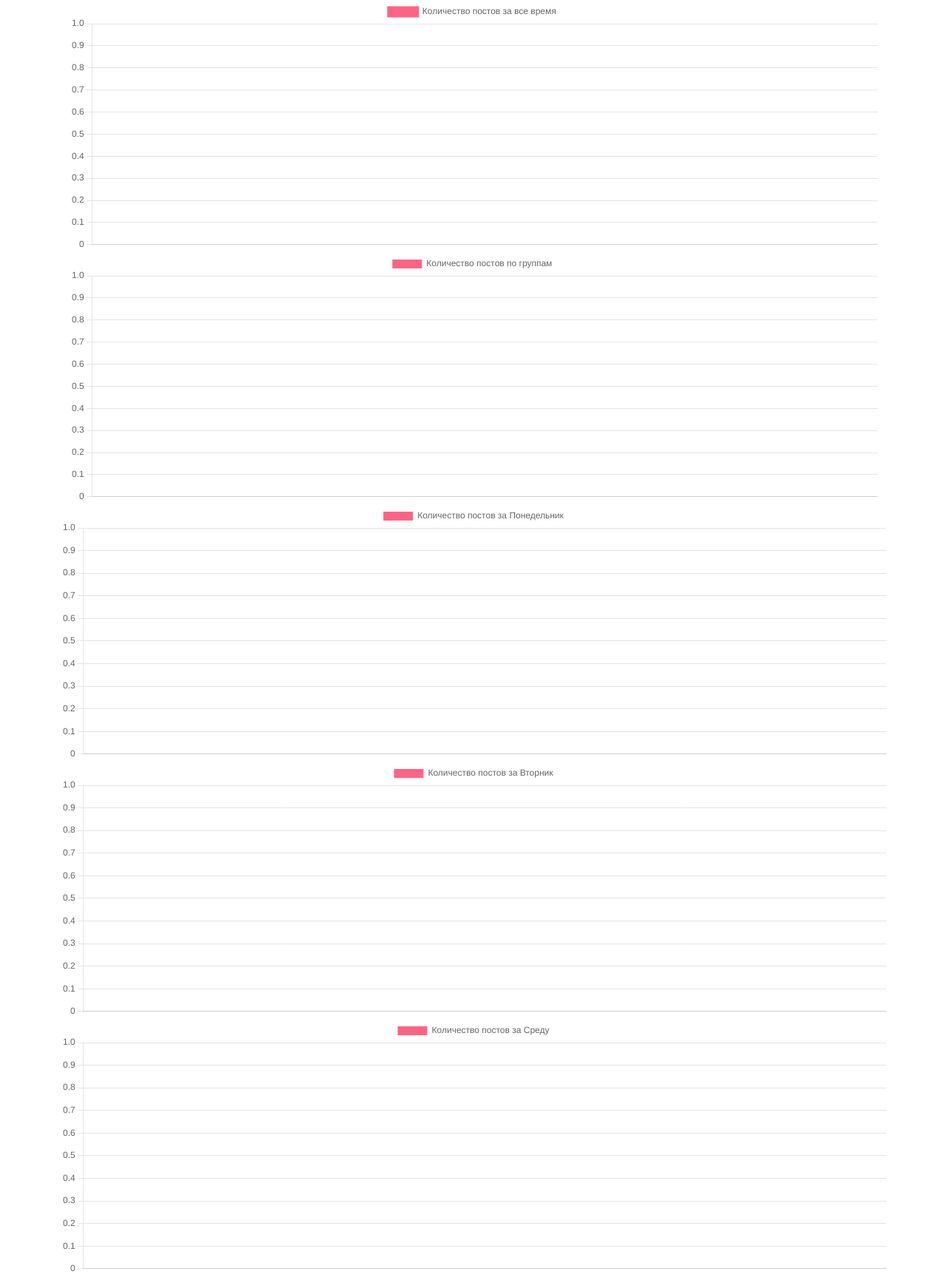
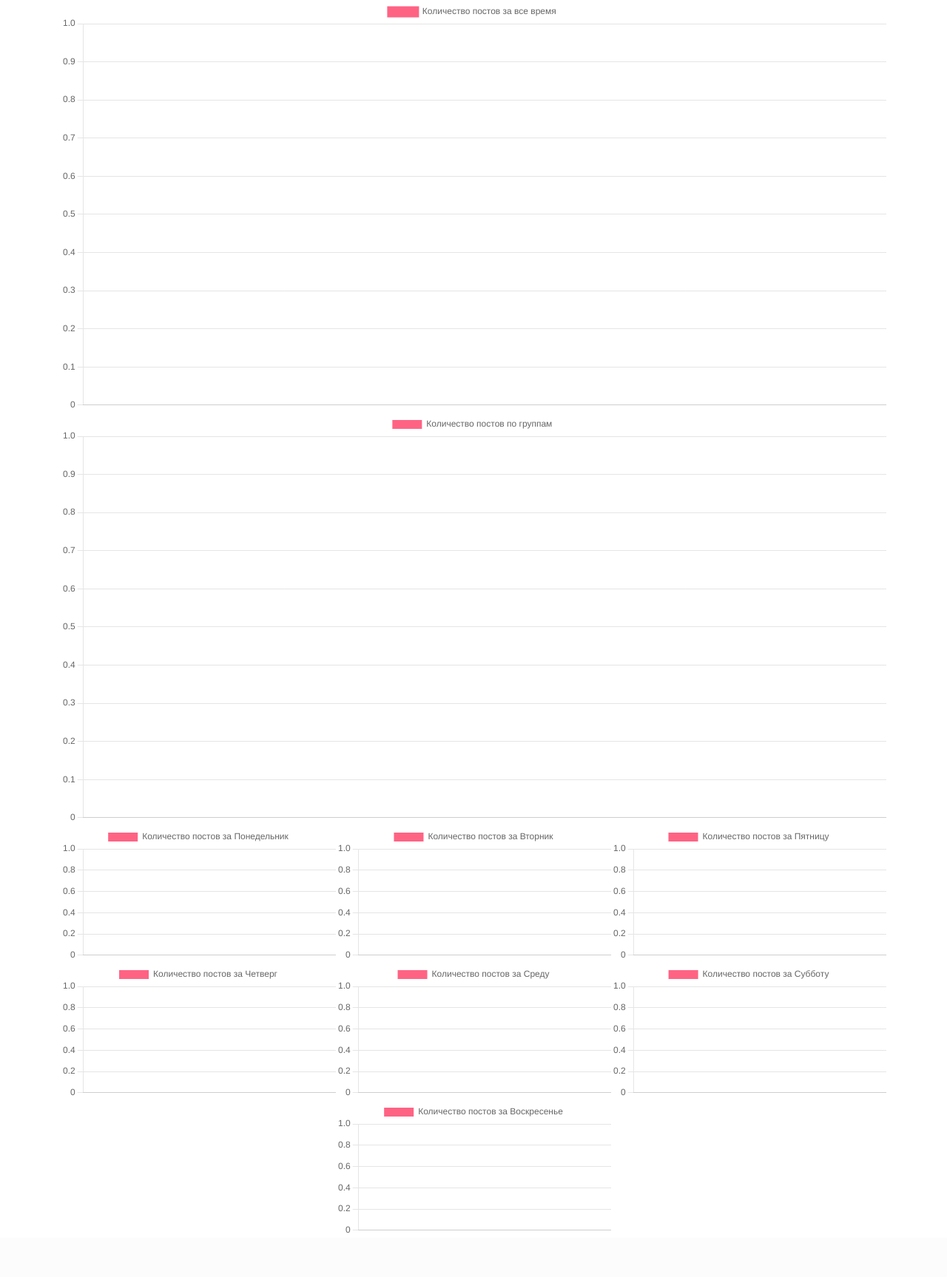
Before and after one commit to Buttee-bit/Analiz_tg_channel_UK, a Django app: template django_charts/templates/dashboard/results.html in a window 1280 px wide. Shown: the part 56-1783 px from the top of the page at 74% size. After the commit the page ends 1723 px from the top, so only its background shows below. Run offline with Django 4.2, Linux system fonts and the light colour scheme; the template is opened without the code that fills it: most values are stand-ins (such as "Sample title", 1, 10 or a date in 2020); some libraries are stand-ins or nearby versions.

Commit message:
Вероника , пожалйства разберись с html5((((((((((((((((( Не надо больше ничего ломать )))

```diff
--- a/django_charts/templates/dashboard/results.html
+++ b/django_charts/templates/dashboard/results.html
@@ -6,28 +6,62 @@
 <body>
 
 <script src="https://cdn.jsdelivr.net/npm/chart.js"></script>
+<div class="main-container">
+    <div class="first-container">
+        <canvas id="myChart_mount"></canvas>
+        <canvas id="myChart_counts"></canvas>
+    </div>
 
-<div class="col-md-24" name="value_counts">
-    <div class="container col-md-24">
-        <canvas id="myChart_mount" style="position: relative; height:40vh; width:80vw"></canvas>
-        <canvas id="myChart_counts" style="position: relative; height:40vh; width:80vw"></canvas>
+    <div class="second-container" name="data_week">
+<!--        <canvas id="myChart_Monday"></canvas>-->
+<!--            <canvas id="myChart_Thursday"></canvas>-->
+<!--        <canvas id="myChart_Saturday"></canvas>-->
+<!--            <canvas id="myChart_Sunday"></canvas>-->
+<!--            <canvas id="myChart_Friday"></canvas>-->
+<!--        <canvas id="myChart_Tuesday"></canvas>-->
+<!--        <canvas id="myChart_Wednesday"></canvas>-->
+        <div>
+            <canvas id="myChart_Monday"></canvas>
+            <canvas id="myChart_Thursday"></canvas>
+
+        </div>
+        <div>
+            <canvas id="myChart_Saturday"></canvas>
+            <canvas id="myChart_Sunday"></canvas>
+            <canvas id="myChart_Friday"></canvas>
+        </div>
+         <div>
+        <canvas id="myChart_Tuesday"></canvas>
+        <canvas id="myChart_Wednesday"></canvas>
+        </div>
     </div>
+
 </div>
-
-<div class="col-md-30" name="data_week">
-
-    <canvas id="myChart_Monday" style="position: relative; height:40vh; width:80vw"></canvas>
-    <canvas id="myChart_Saturday" style="position: relative; height:40vh; width:80vw"></canvas>
-    <canvas id="myChart_Sunday" style="position: relative; height:40vh; width:80vw"></canvas>
-    <canvas id="myChart_Thursday" style="position: relative; height:40vh; width:80vw"></canvas>
-    <canvas id="myChart_Tuesday" style="position: relative; height:40vh; width:80vw"></canvas>
-    <canvas id="myChart_Wednesday" style="position: relative; height:40vh; width:80vw"></canvas>
-    <canvas id="myChart_Friday" style="position: relative; height:40vh; width:80vw"></canvas>
-
 </div>
 </body>
 
 </html>
+
+<style>
+
+    .main-container {
+    display: flex;
+    flex-direction: column;
+    }
+    .second-container {
+    display: grid;
+    grid-template-columns: 1fr 1fr 1fr;
+    width: 100%;
+    }
+
+    .container {
+    }
+
+
+
+
+
+</style>
 <script>
     var ctx1 = document.getElementById('myChart_counts').getContext('2d');
     var chart1 = new Chart(ctx1, {
@@ -242,6 +276,11 @@
 
 
 
+
+
+
+
+
 </script>
 
 {% endblock %}
--- a/django_charts/templates/dashboard/testdashboard.html
+++ b/django_charts/templates/dashboard/testdashboard.html
@@ -5,7 +5,7 @@
     <script src="https://cdn.jsdelivr.net/npm/chart.js"></script>
     <div class="col-md-6">
         <div class="container col-md-6">
-            <canvas id="myChart" style="position: relative; height:40vh; width:80vw"></canvas>
+            <canvas id="myChart" ></canvas>
         </div>
     </div>
 </body>
```
